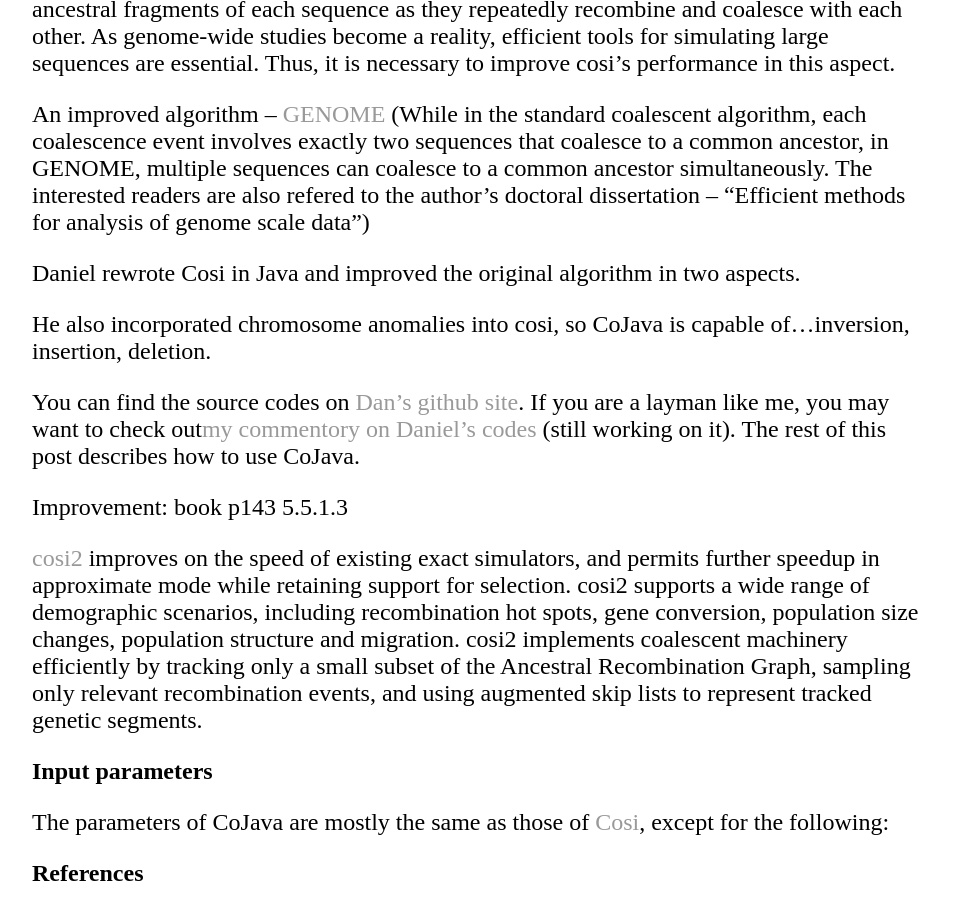
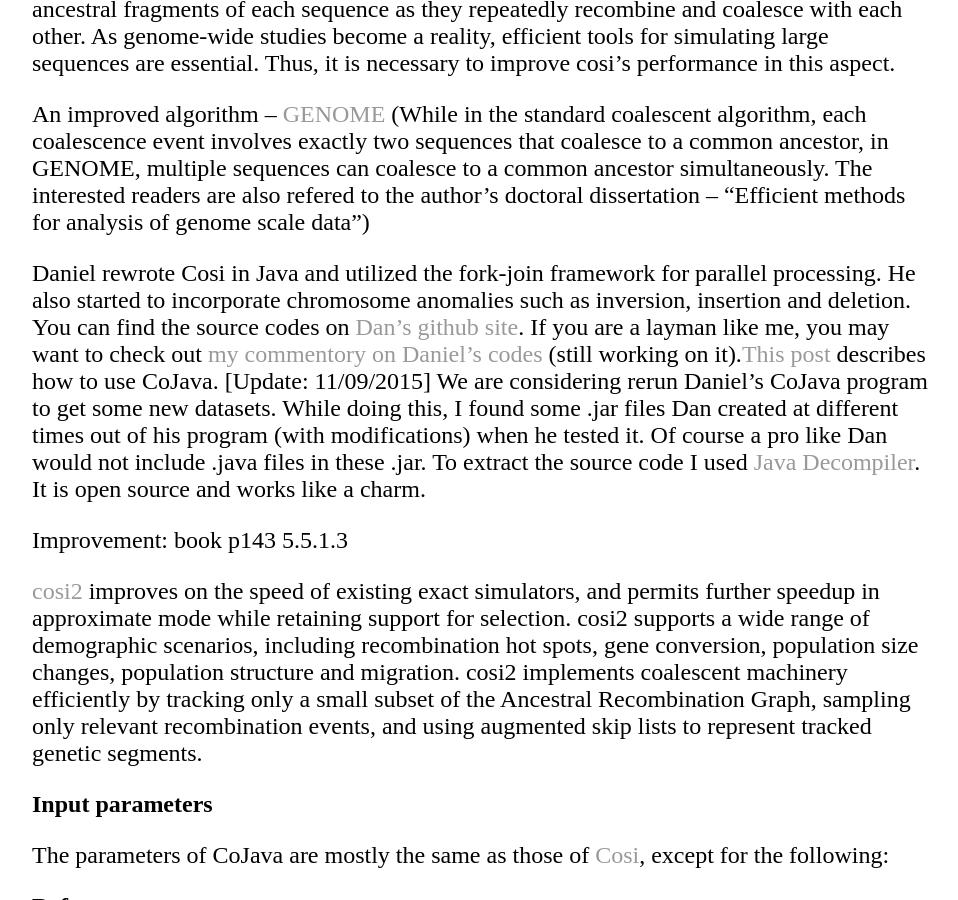
Before and after one commit to lybird300/lybird300.github.io, a Jekyll site: the page built from _posts/2015-04-18-CoJava.md, in a window 1280 px wide and 900 px high, scrolled down 1649 px. Shown: the whole window, without its empty margins (160-1118 px from the left). Built offline with Jekyll 4.4.1, drawn with Linux system fonts in a browser that asks for light colours.

Commit message:
Update 2015-04-18-CoJava.md

```diff
--- a/_posts/2015-04-18-CoJava.md
+++ b/_posts/2015-04-18-CoJava.md
@@ -28,11 +28,8 @@
 
 An improved algorithm -- <a href="http://csg.sph.umich.edu/liang/genome/">GENOME</a> (While in the standard coalescent algorithm, each coalescence event involves exactly two sequences that coalesce to a common ancestor, in GENOME, multiple sequences can coalesce to a common ancestor simultaneously. The interested readers are also refered to the author's doctoral dissertation -- "Efficient methods for analysis of genome scale data")
 
-Daniel rewrote Cosi in Java and improved the original algorithm in two aspects.
-
-He also incorporated chromosome anomalies into cosi, so CoJava is capable of...inversion, insertion, deletion.
-
-You can find the source codes on <a href="https://github.com/dtgillis/Cojava">Dan's github site</a>. If you are a layman like me, you may want to check out<a href="https://github.com/lybird300/CoJava_linly_nov13">my commentory on Daniel's codes</a> (still working on it). The rest of this post describes how to use CoJava.
+Daniel rewrote Cosi in Java and utilized the fork-join framework for parallel processing. He also started to incorporate chromosome anomalies such as inversion, insertion and deletion. You can find the source codes on <a href="https://github.com/dtgillis/Cojava">Dan's github site</a>. If you are a layman like me, you may want to check out <a href="https://github.com/lybird300/CoJava_linly_nov13">my commentory on Daniel's codes</a> (still working on it).<a href="http://lybird300.github.io/2015/04/20/CoJava-manual.html">This post</a> describes how to use CoJava.
+[Update: 11/09/2015] We are considering rerun Daniel's CoJava program to get some new datasets. While doing this, I found some .jar files Dan created at different times out of his program (with modifications) when he tested it. Of course a pro like Dan would not include .java files in these .jar. To extract the source code I used <a href="http://jd.benow.ca/">Java Decompiler</a>. It is open source and works like a charm.
 
 Improvement: book p143 5.5.1.3
 
```
